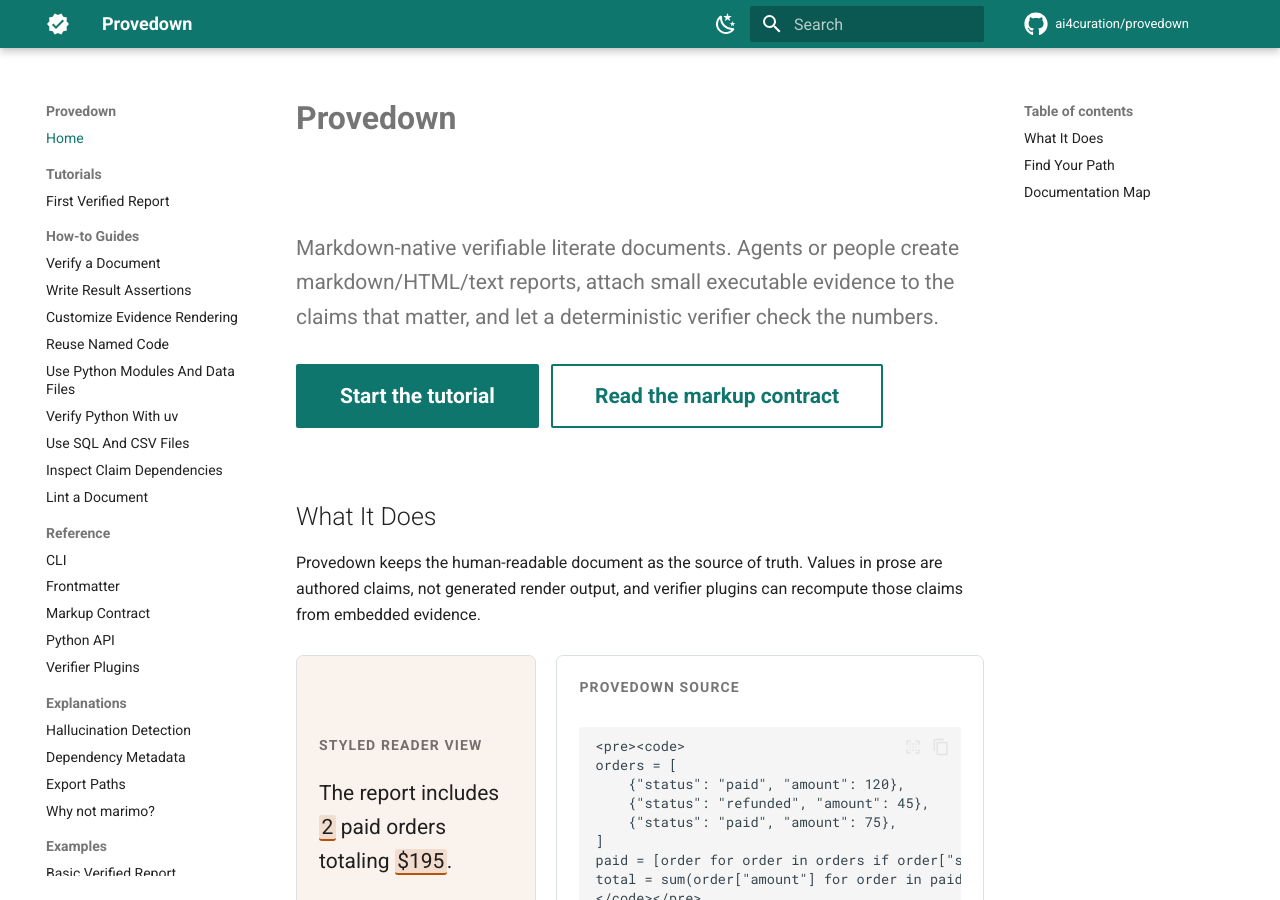
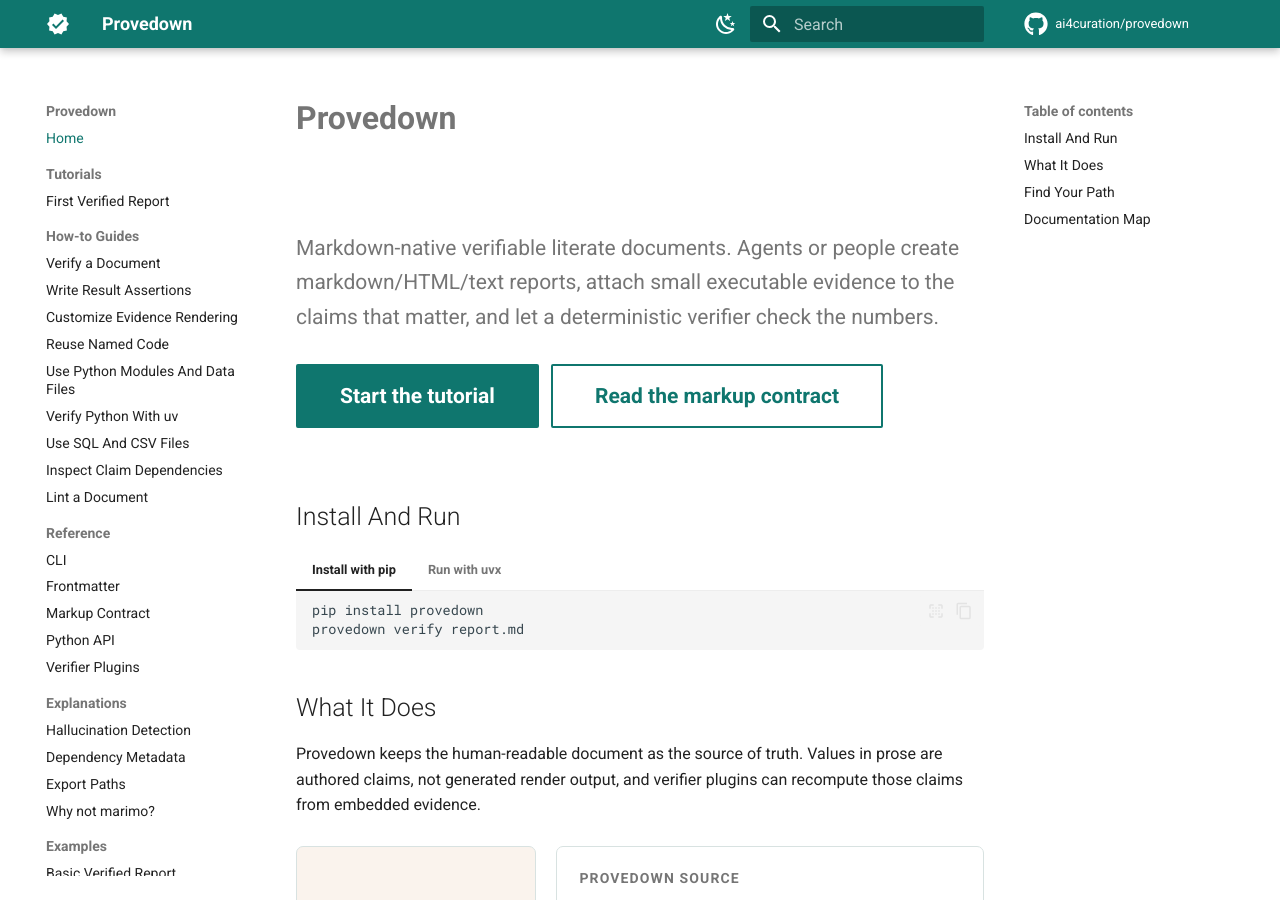
Before and after one commit to ai4curation/provedown, an MkDocs documentation site: the page built from docs/index.md, in a window 1280 px wide and 900 px high. Built offline with MkDocs 1.6.1 and Material for MkDocs 9.7.7, drawn with Linux system fonts in a browser that asks for light colours; comment, search, counter and statistics services are not loaded.

Commit message:
Add PyPI badges and install guidance

````diff
--- a/docs/index.md
+++ b/docs/index.md
@@ -11,6 +11,24 @@
 [Read the markup contract](reference/markup.md){ .md-button }
 
 </div>
+
+## Install And Run
+
+=== "Install with pip"
+
+    ```bash
+    pip install provedown
+    provedown verify report.md
+    ```
+
+=== "Run with uvx"
+
+    Run the verifier directly from PyPI without installing it into the current
+    environment:
+
+    ```bash
+    uvx provedown verify report.md
+    ```
 
 ## What It Does
 
````
Also changed, not shown: README.md (+13 -0 lines), docs/tutorials/first-verified-report.md (+12 -1 lines).
